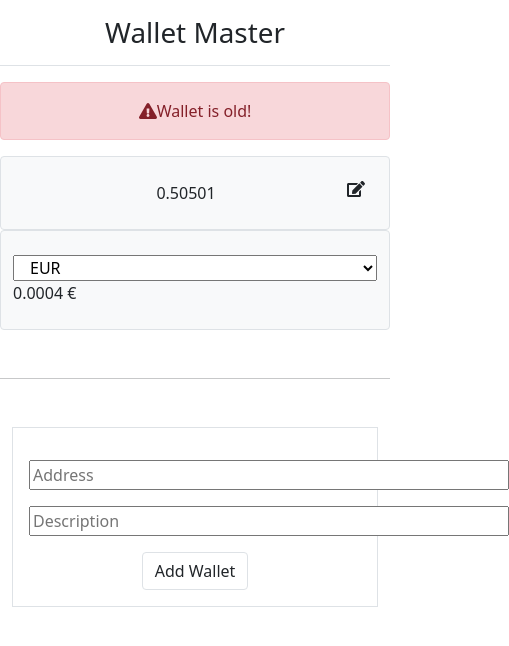
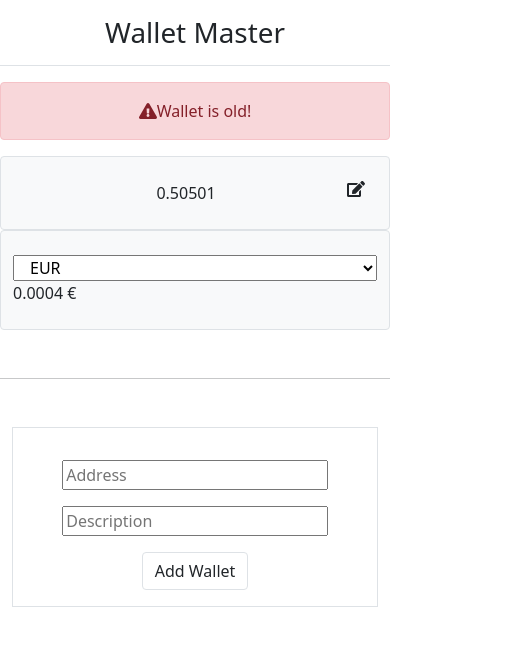
Before and after one commit to ThinkAndFly/walletMaster, a React (Create React App) app in the folder Front/: page / in a window 390 px wide. Shown: the top 646 px of the page, 509 px wide, since content can reach past the window. Built offline with nearby package versions, Linux system fonts and the light colour scheme.

Commit message:
responsive fix in inputs

```diff
--- a/Front/src/App.css
+++ b/Front/src/App.css
@@ -47,7 +47,7 @@
 .AddWallet{
   display: flex;
   flex-direction: column;
-  width: 30rem;
+  width: 80%;
   margin: 1rem auto;
 }
 
```
